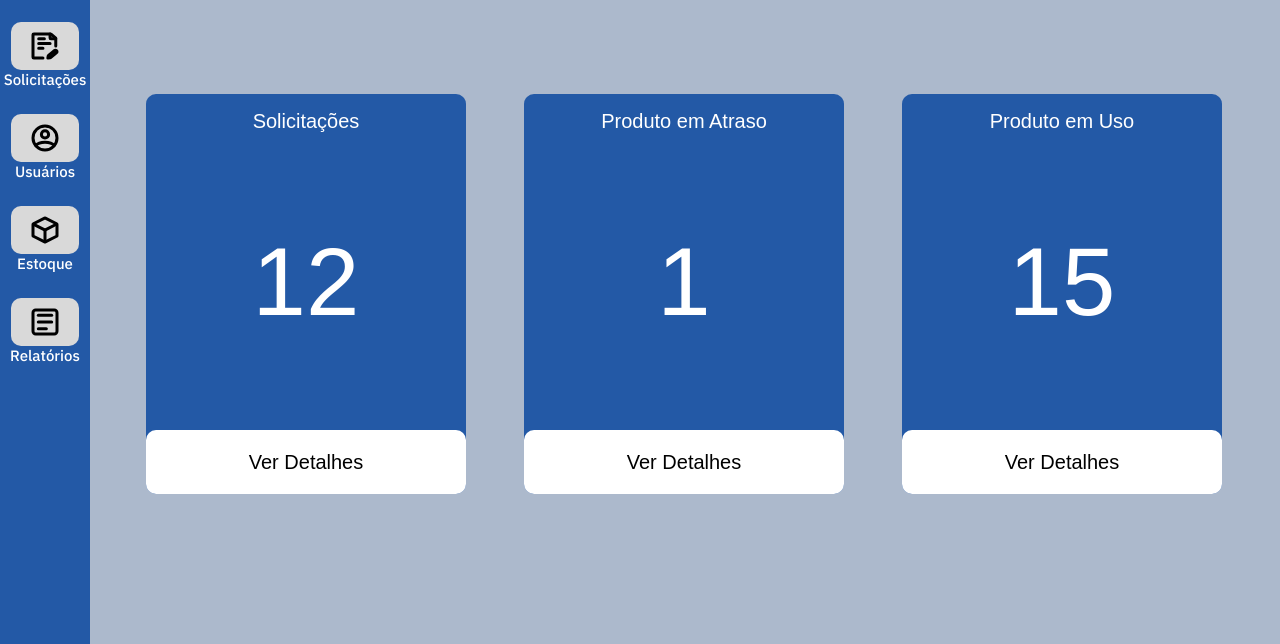
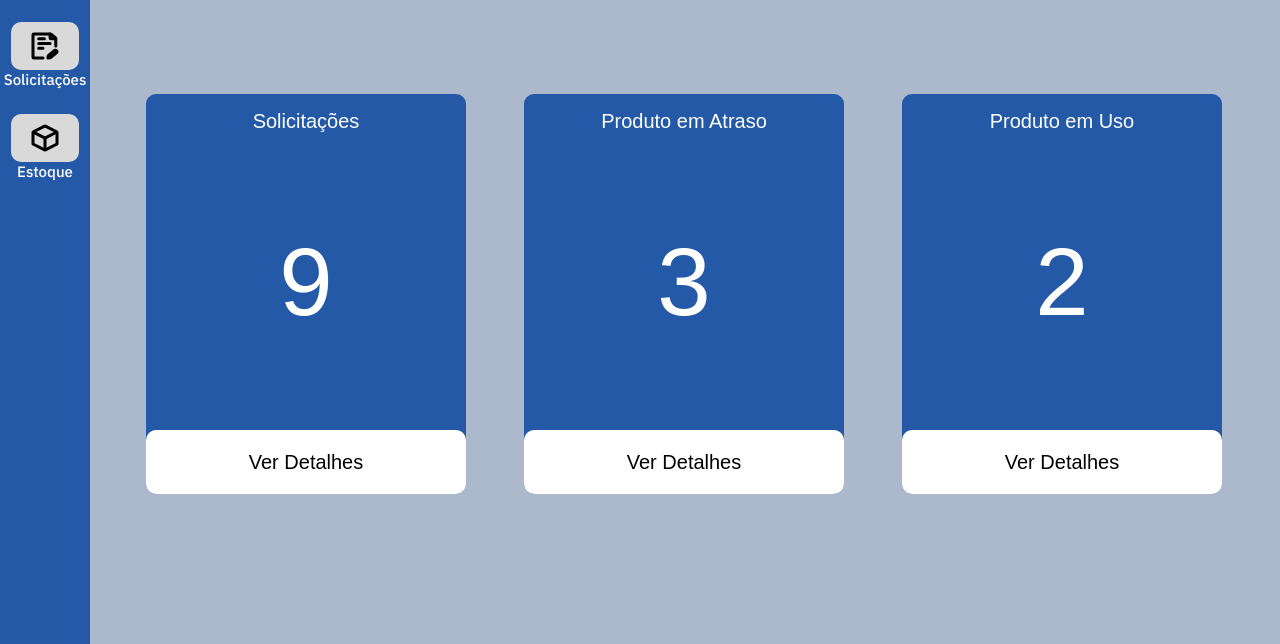
Before and after one commit to OblancC/TIME-02-PI-2023-CodeWave, a plain HTML site: page index.html in a window 1280 px wide. Shown: the part 156-800 px from the top of the page. Drawn offline with Linux system fonts and the light colour scheme; a web font is replaced by a local one.

Commit message:
feito tela home usuario

```diff
--- a/index.html
+++ b/index.html
@@ -36,20 +36,8 @@
                 </li>
                 <li>
                     <a href="#">
-                        <img src="./Icones/Sidebar/Usuario.svg" alt="" class="card">
-                        <span class="span-menu">Usuários</span>
-                    </a>
-                </li>
-                <li>
-                    <a href="#">
                         <img src="./Icones/Sidebar/Estoque.svg" alt="" class="card">
                         <span class="span-menu">Estoque</span>
-                    </a>
-                </li>
-                <li>
-                    <a href="#">
-                        <img src="./Icones/Sidebar/Relatorio.svg" alt="" class="card">
-                        <span class="span-menu">Relatórios</span>
                     </a>
                 </li>
             </ul>
@@ -70,17 +58,17 @@
         <div class="conteiner-cards">
             <div class="cards">
                 <span class="home-t1">Solicitações</span>
-                <h1>12</h1>
+                <h1>9</h1>
                 <a href="#solicitacao"><span class="home-detail">Ver Detalhes</span></a>
             </div>
             <div class="cards">
                 <span class="home-t1">Produto em Atraso</span>
-                <h1>1</h1>
+                <h1>3</h1>
                 <a href="#atraso"><span class="home-detail">Ver Detalhes</span></a>
             </div>
             <div class="cards">
                 <span class="home-t1">Produto em Uso</span>
-                <h1>15</h1>
+                <h1>2</h1>
                 <a href="#uso"><span class="home-detail">Ver Detalhes</span></a>
             </div>
         </div>
```
